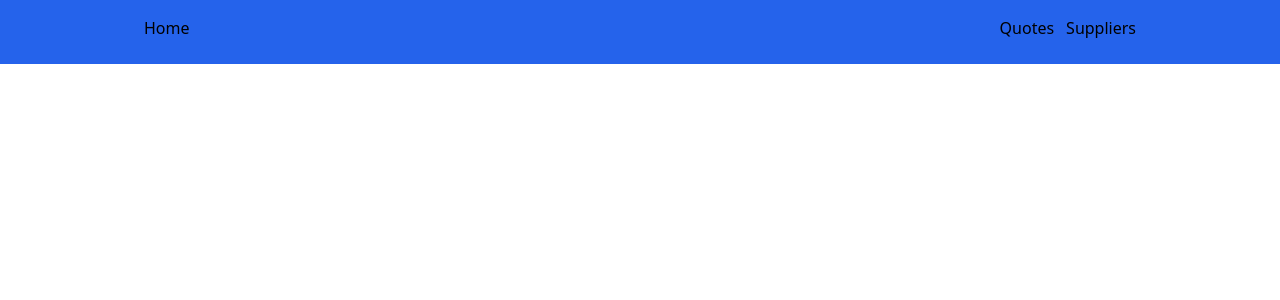
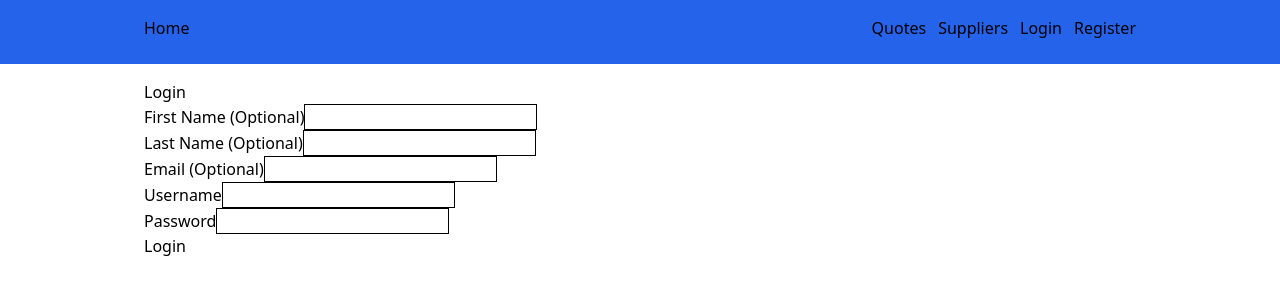
Before and after one commit to STRGL/opply, a Nuxt app: page /register in a window 1280 px wide. Shown: the top 300 px of the page. Built offline with nearby package versions, Linux system fonts and the light colour scheme; no server answers.

Commit message:
Basic setup for authentication

```diff
--- /dev/null
+++ b/components/molecules/m-login-form.vue
@@ -0,0 +1,82 @@
+<template>
+    <div>
+        <div>
+            <form @submit.prevent="userLogin">
+                <div v-if="additionalFields">
+                    <div>
+                        <label>First Name (Optional)</label>
+                        <input v-model="userDetails.firstName" maxlength="150" type="text" />
+                    </div>
+                    <div>
+                        <label>Last Name (Optional)</label>
+                        <input v-model="userDetails.lastName" maxlength="150" type="text" />
+                    </div>
+                    <div>
+                        <label>Email (Optional)</label>
+                        <input v-model="userDetails.email" maxlength="254" type="email" />
+                    </div>
+                </div>
+                <div>
+                    <label>Username</label>
+                    <input v-model="userDetails.username" maxlength="150" minlength="1" type="text" />
+                </div>
+                <div>
+                    <label>Password</label>
+                    <input v-model="userDetails.password" maxlength="128" minlength="1" type="password" />
+                </div>
+                <div>
+                    <button type="submit" @click="submitForm(userDetails)">{{ buttonText }}</button>
+                </div>
+            </form>
+        </div>
+    </div>
+</template>
+
+<script>
+export default {
+    name: 'MLoginForm',
+    props: {
+        buttonText: {
+            type: String,
+            default: 'Login',
+            required: false,
+        },
+        additionalFields: {
+            type: Boolean,
+            default: false,
+        },
+        submitForm: {
+            type: Function,
+            default: () => {},
+            required: true,
+        },
+    },
+    data() {
+        return {
+            userDetails: {
+                username: '',
+                password: '',
+                firstName: '',
+                lastName: '',
+                email: '',
+            },
+        }
+    },
+    methods: {
+        async userLogin() {
+            try {
+                const response = await this.$auth.loginWith('local', { data: this.login })
+                console.log(response)
+            } catch (err) {
+                console.log(err)
+            }
+        },
+    },
+}
+</script>
+
+<style lang="scss" scoped>
+input {
+    border: 1px black solid;
+}
+</style>
--- a/layouts/default.vue
+++ b/layouts/default.vue
@@ -6,6 +6,13 @@
                 <div class="flex gap-x-3">
                     <nuxt-link to="/quotes/">Quotes</nuxt-link>
                     <nuxt-link to="/suppliers/">Suppliers</nuxt-link>
+                    <div v-if="$auth.loggedIn" class="flex gap-x-3">
+                        <button>Logout</button>
+                    </div>
+                    <div v-else class="flex gap-x-3">
+                        <nuxt-link to="/login">Login</nuxt-link>
+                        <nuxt-link to="/register">Register</nuxt-link>
+                    </div>
                 </div>
             </div>
         </nav>
--- a/nuxt.config.js
+++ b/nuxt.config.js
@@ -33,7 +33,7 @@ export default {
     ],
 
     // Modules: https://go.nuxtjs.dev/config-modules
-    modules: ['@nuxtjs/axios'],
+    modules: ['@nuxtjs/axios', '@nuxtjs/auth-next'],
     /*
      ** Axios module configuration
      */
--- a/package.json
+++ b/package.json
@@ -9,6 +9,7 @@
         "generate": "nuxt generate"
     },
     "dependencies": {
+        "@nuxtjs/auth-next": "5.0.0-1667386184.dfbbb54",
         "@nuxtjs/axios": "^5.13.6",
         "core-js": "^3.25.3",
         "nuxt": "^2.15.8",
--- a/pages/index.vue
+++ b/pages/index.vue
@@ -1,7 +1,11 @@
-<template></template>
+<template>
+    <div>
+        <h1>Home</h1>
+    </div>
+</template>
 
 <script>
 export default {
-    name: 'IndexPage',
+    name: 'HomePage',
 }
 </script>
--- /dev/null
+++ b/pages/login.vue
@@ -0,0 +1,22 @@
+<template>
+    <div>
+        <h2>Login</h2>
+        <m-login-form :submit-form="loginUser" />
+    </div>
+</template>
+
+<script>
+import mLoginForm from '../components/molecules/m-login-form.vue'
+export default {
+    name: 'LoginPage',
+    components: { mLoginForm },
+    methods: {
+        loginUser(loginInfo) {
+            console.log(loginInfo)
+            alert('Logging In')
+        },
+    },
+}
+</script>
+
+<style lang="scss" scoped></style>
--- /dev/null
+++ b/pages/register.vue
@@ -0,0 +1,22 @@
+<template>
+    <div>
+        <h2>Login</h2>
+        <m-login-form :submit-form="registerUser" :additional-fields="true" />
+    </div>
+</template>
+
+<script>
+import mLoginForm from '../components/molecules/m-login-form.vue'
+export default {
+    name: 'RegisterPage',
+    components: { mLoginForm },
+    methods: {
+        registerUser(loginInfo) {
+            console.log(loginInfo)
+            alert('Logging In')
+        },
+    },
+}
+</script>
+
+<style lang="scss" scoped></style>
```
Also changed, not shown: 2 other files (tests, documents, lock files or other folders).
